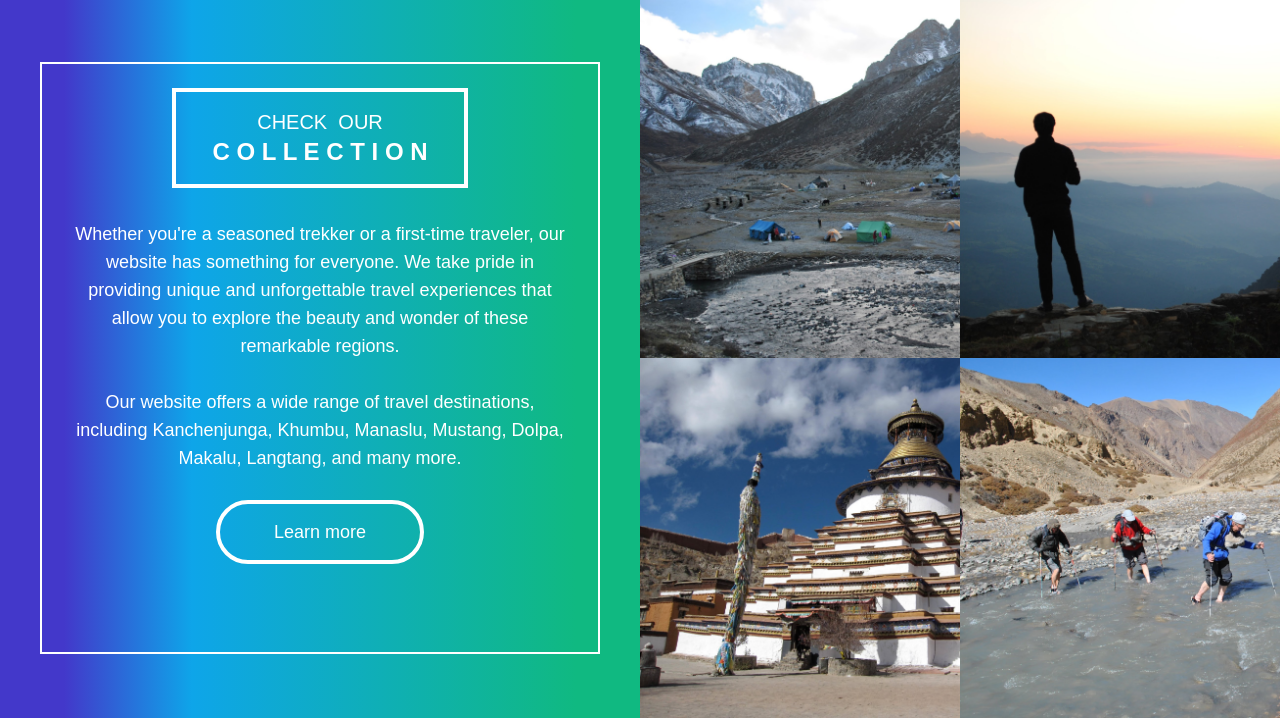
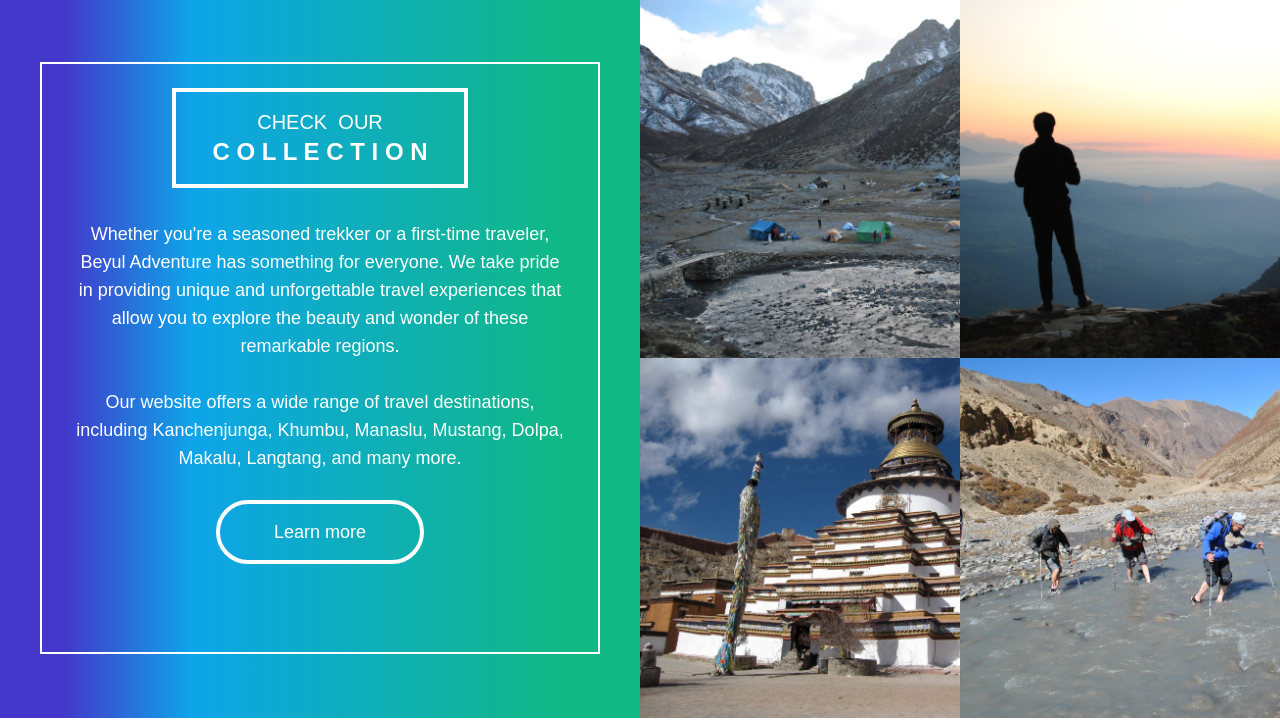
Before and after one commit to sonia828/beyul-adventure, a website built with Vite: page gallery.html in a window 1280 px wide. Shown: the part 98-818 px from the top of the page. Built offline with nearby package versions, Linux system fonts and the light colour scheme; a web font is replaced by a local one.

Commit message:
fixed typo

```diff
--- a/gallery.html
+++ b/gallery.html
@@ -92,7 +92,7 @@
                           <div class='text-2xl font-bold'>C O L L E C T I O N</div>
                       </div>
                       <div class='mx-auto mt-8 text-center text-lg'>
-                          Whether you're a seasoned trekker or a first-time traveler, our website has something for everyone. We take pride in providing unique and unforgettable travel experiences that allow you to explore the beauty and wonder of these remarkable regions.
+                          Whether you're a seasoned trekker or a first-time traveler, Beyul Adventure has something for everyone. We take pride in providing unique and unforgettable travel experiences that allow you to explore the beauty and wonder of these remarkable regions.
                           <br /><br />
                           Our website offers a wide range of travel destinations, including Kanchenjunga, Khumbu, Manaslu, Mustang, Dolpa, Makalu, Langtang, and many more.
                           <br></br>
```
